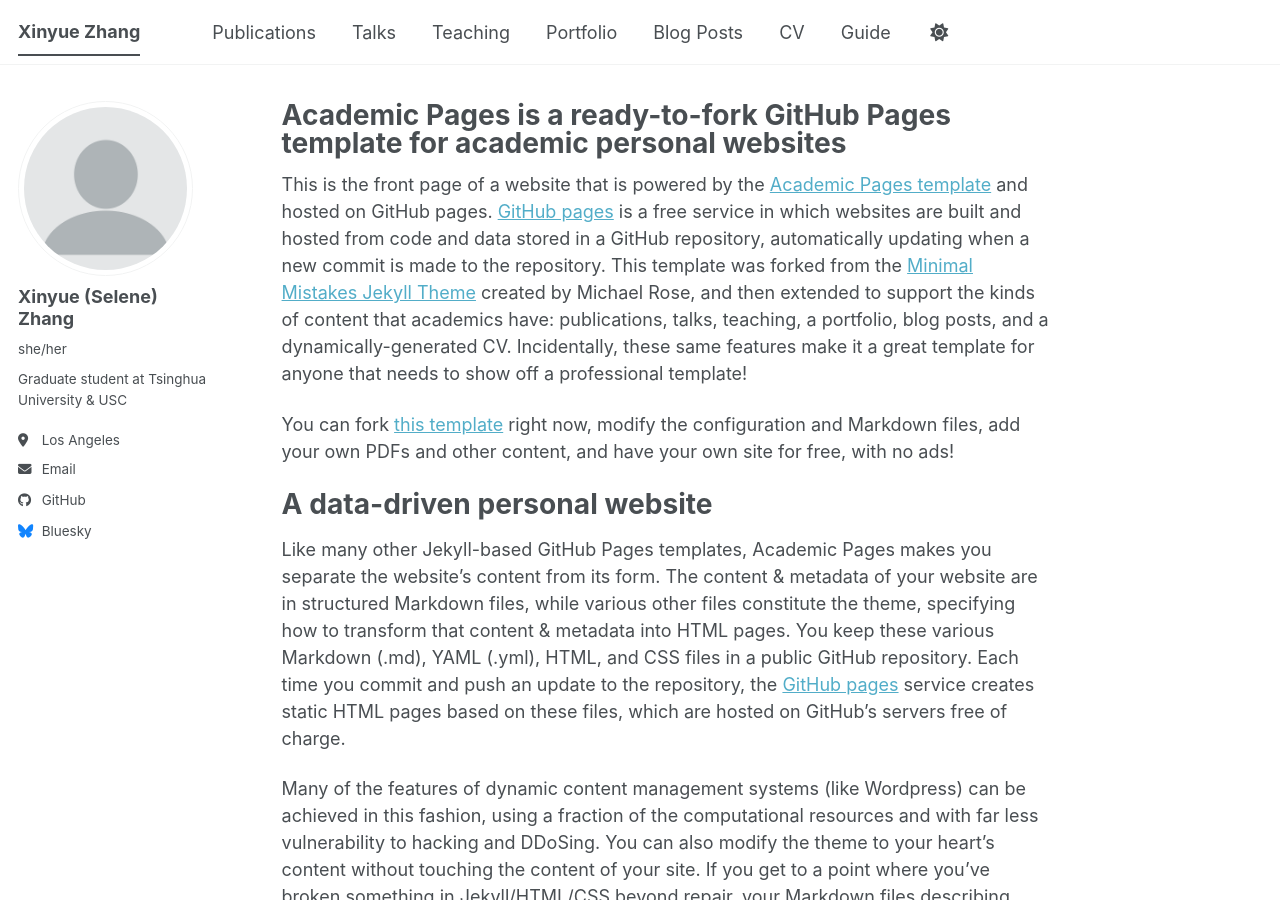
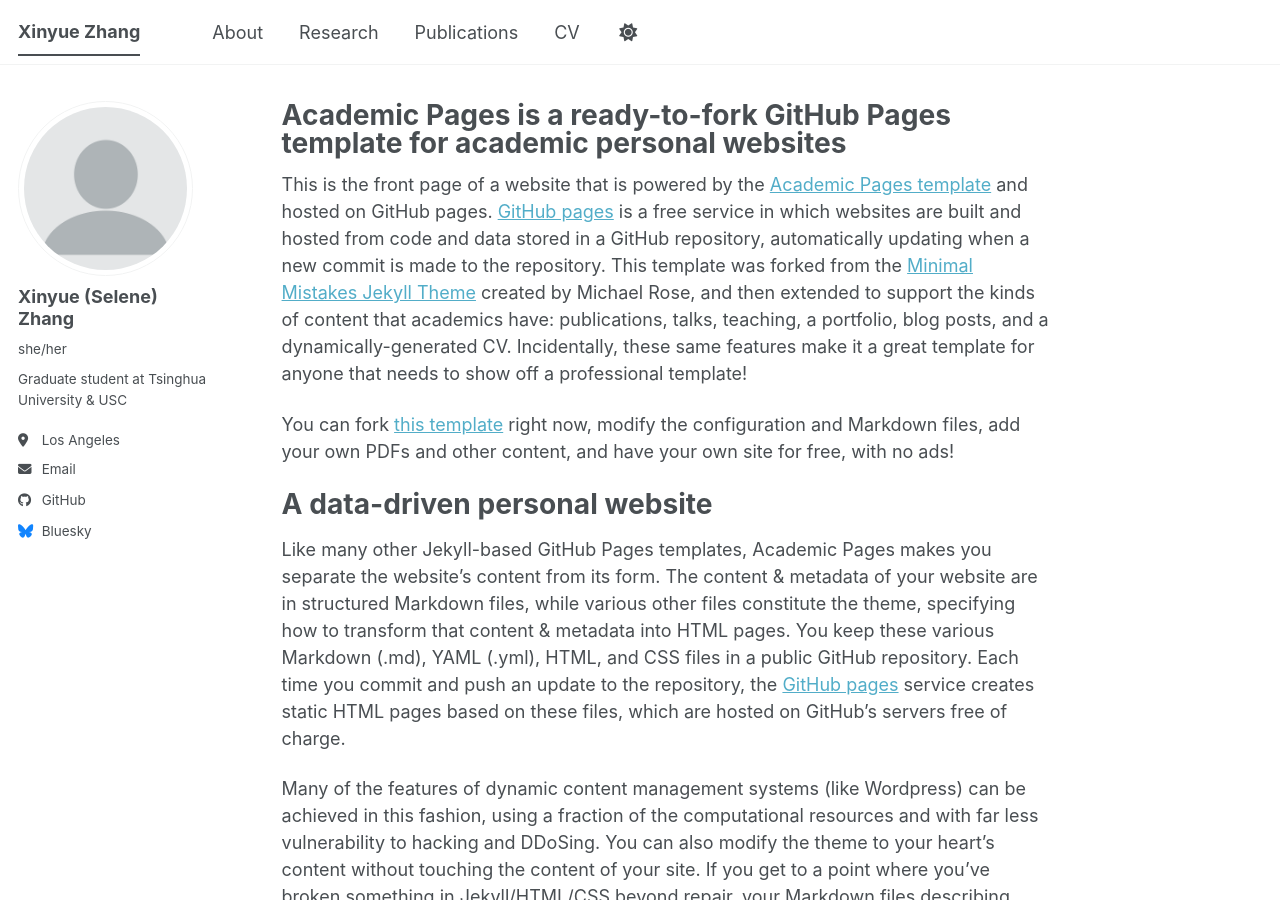
Before and after one commit to xinyuecheung/xinyuecheung.github.io, a Jekyll site: the page built from _pages/about.md, in a window 1280 px wide and 900 px high. Built offline with Jekyll 4.4.1, drawn with Linux system fonts in a browser that asks for light colours; a script bundle is joined from its source files by our own code; library files that are not in the unit come from our copies.

Commit message:
Update navigation.yml

```diff
--- a/_data/navigation.yml
+++ b/_data/navigation.yml
@@ -8,26 +8,14 @@
 #      Markdown formatted page while the second is generated using JSON.
 
 main:
+  - title: "About"
+    url: /about/
+
+  - title: "Research"
+    url: /research/
+
   - title: "Publications"
     url: /publications/
 
-  - title: "Talks"
-    url: /talks/
-
-  - title: "Teaching"
-    url: /teaching/
-
-  - title: "Portfolio"
-    url: /portfolio/
-
-  - title: "Blog Posts"
-    url: /year-archive/
-
   - title: "CV"
     url: /cv/
-
-  # - title: "CV"
-  #   url: /cv-json/
-
-  - title: "Guide"
-    url: /markdown/
```
